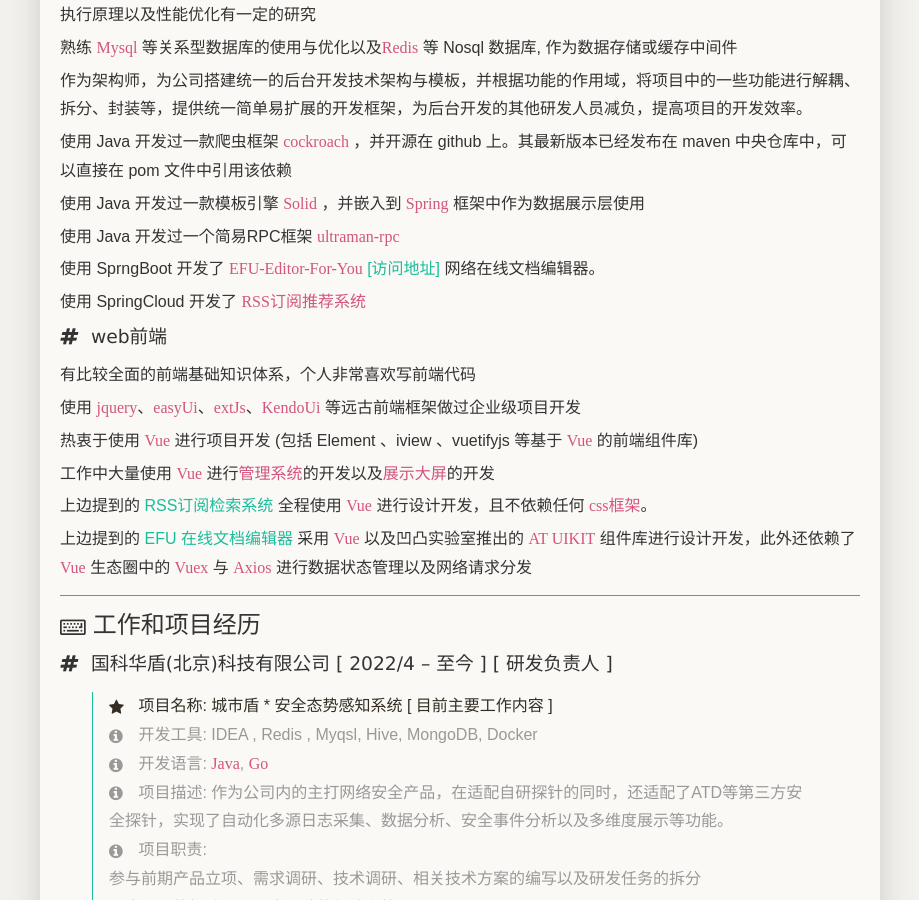
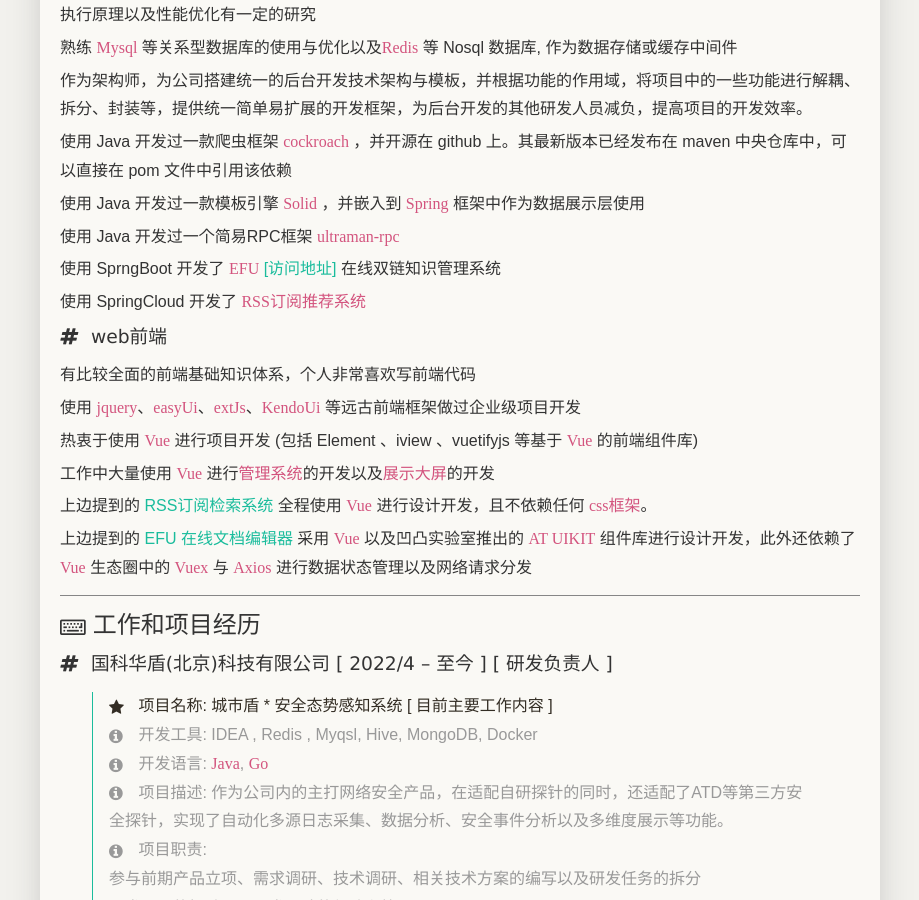
Before and after one commit to zhangyingwei/resume2, a Jekyll site: the page built from _posts/2018-01-01-content.md, in a window 1280 px wide and 900 px high, scrolled down 2119 px. Shown: the whole window, without its empty margins (180-1099 px from the left). Built offline with Jekyll 4.4.1, drawn with Linux system fonts in a browser that asks for light colours; our own code applies the rules of GitHub Pages for plain Markdown files.

Commit message:
20230509

```diff
--- a/_posts/2018-01-01-content.md
+++ b/_posts/2018-01-01-content.md
@@ -77,7 +77,7 @@
 * 使用 Java 开发过一款爬虫框架 `cockroach` ，并开源在 github 上。其最新版本已经发布在 maven 中央仓库中，可以直接在 pom 文件中引用该依赖
 * 使用 Java 开发过一款模板引擎 `Solid` ，并嵌入到 `Spring` 框架中作为数据展示层使用
 * 使用 Java 开发过一个简易RPC框架 `ultraman-rpc`
-* 使用 SprngBoot 开发了 `EFU-Editor-For-You` [[访问地址]](http://editor.zhangyingwei.com/) 网络在线文档编辑器。
+* 使用 SprngBoot 开发了 `EFU` [[访问地址]](http://editor.zhangyingwei.com/) 在线双链知识管理系统
 * 使用 SpringCloud 开发了 `RSS订阅推荐系统`
 
 ### $i-icon-hashtag web前端
```
